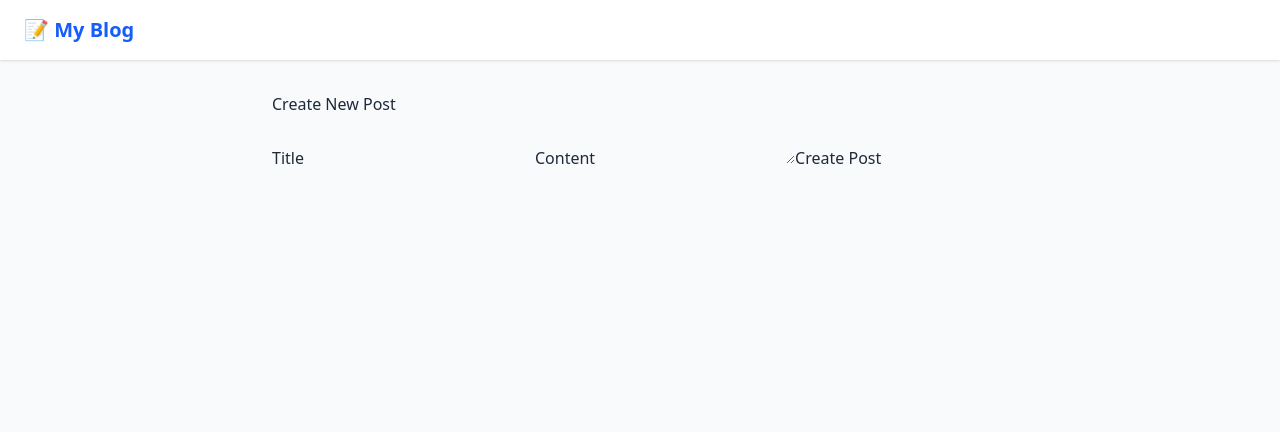
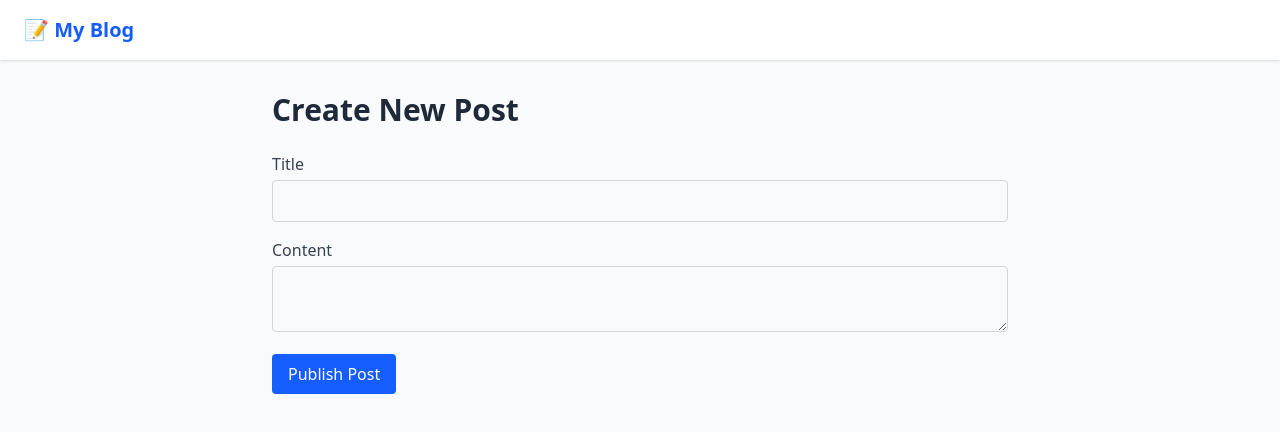
Before and after one commit to Adski1234/week9-blog, a Next.js app: page /posts/new in a window 1280 px wide. Shown: the top 432 px of the page. Built offline with nearby package versions, Linux system fonts and the light colour scheme; no server answers.

Commit message:
fixed DB import issue

```diff
--- a/src/app/posts/new/page.js
+++ b/src/app/posts/new/page.js
@@ -1,7 +1,7 @@
 "use server";
 
 import { redirect } from "next/navigation";
-import pool from "@lib/db";
+import pool from "@/lib/db";
 import { revalidatePath } from "next/cache";
 
 async function createPost (formData) {
@@ -14,20 +14,38 @@
 }
 
 export default function NewPostPage() {
-    return (
-        <main>
-            <h1>Create New Post</h1>
-            <form action={createPost}>
-                <label>
-                    Title
-                    <input type="text" name="title" required />
-                </label>
-                <label>
-                    Content
-                    <textarea name="content" required />
-                </label>
-                <button type="submit">Create Post</button>
-            </form>
-        </main>
-    );
+  return (
+    <main>
+      <h1 className="text-3xl font-bold mb-6">Create New Post</h1>
+      <form action={createPost} className="space-y-4">
+
+        <div>
+          <label className="block mb-1 font-medium text-gray-700">Title</label>
+          <input
+            type="text"
+            name="title"
+            required
+            className="w-full border border-gray-300 rounded px-3 py-2 focus:outline-none focus:ring-2 focus:ring-blue-400"
+          />
+        </div>
+
+        <div>
+          <label className="block mb-1 font-medium text-gray-700">Content</label>
+          <textarea
+            name="content"
+            required
+            className="w-full border border-gray-300 rounded px-3 py-2 focus:outline-none focus:ring-2 focus:ring-blue-400"
+          />
+        </div>
+
+        <button
+          type="submit"
+          className="bg-blue-600 text-white px-4 py-2 rounded hover:bg-blue-700 transition-colors"
+        >
+          Publish Post
+        </button>
+
+      </form>
+    </main>
+  );
 }
```
